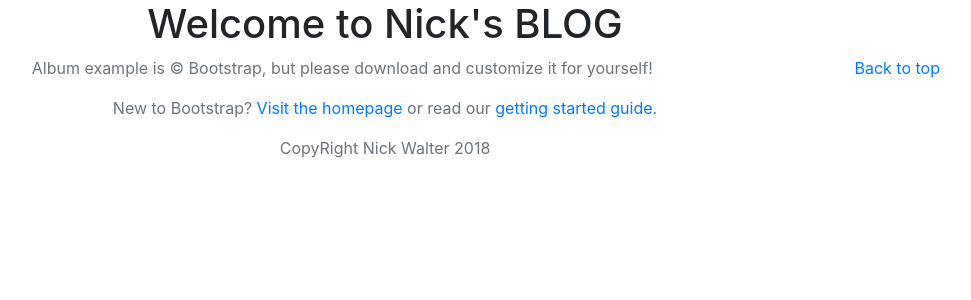
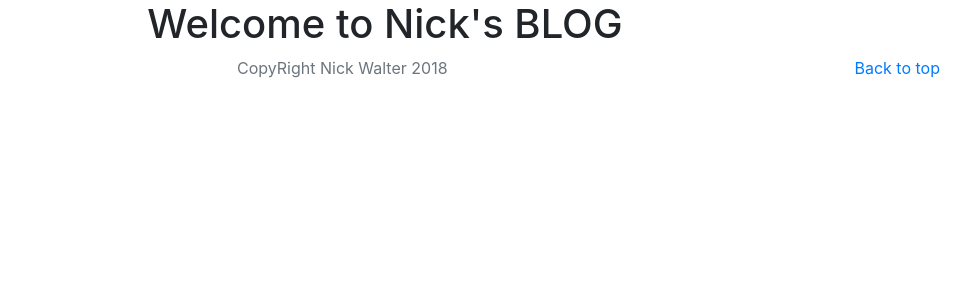
Before and after one commit to yanadhorn/portfolio, a Django app: template blog/templates/blog/allblogs.html in a window 1280 px wide. Shown: the part 56-356 px from the top of the page, without its empty margins (255-1226 px from the left). Run offline with Django 3.2, Linux system fonts and the light colour scheme; the template is opened without the code that fills it, so the values that code supplies are empty; some libraries are stand-ins or nearby versions.

Commit message:
git add -A

```diff
--- a/blog/templates/blog/allblogs.html
+++ b/blog/templates/blog/allblogs.html
@@ -48,8 +48,6 @@
         <p class="float-right">
           <a href="#">Back to top</a>
         </p>
-        <p>Album example is &copy; Bootstrap, but please download and customize it for yourself!</p>
-        <p>New to Bootstrap? <a href="../../">Visit the homepage</a> or read our <a href="../../getting-started/">getting started guide</a>.</p>
         <p>CopyRight Nick Walter {% now "Y" %}</p>
       </div>
     </footer>
```
